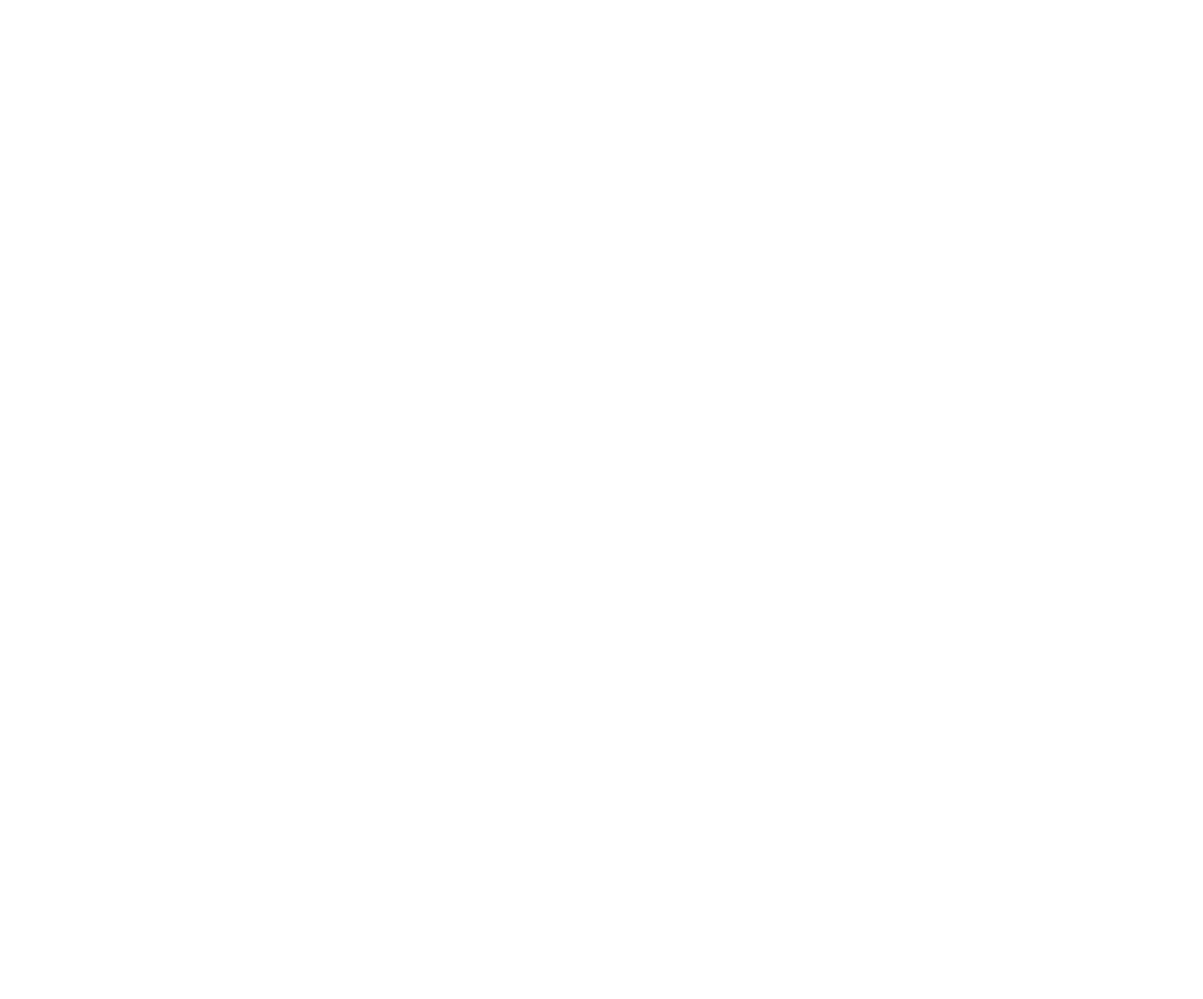
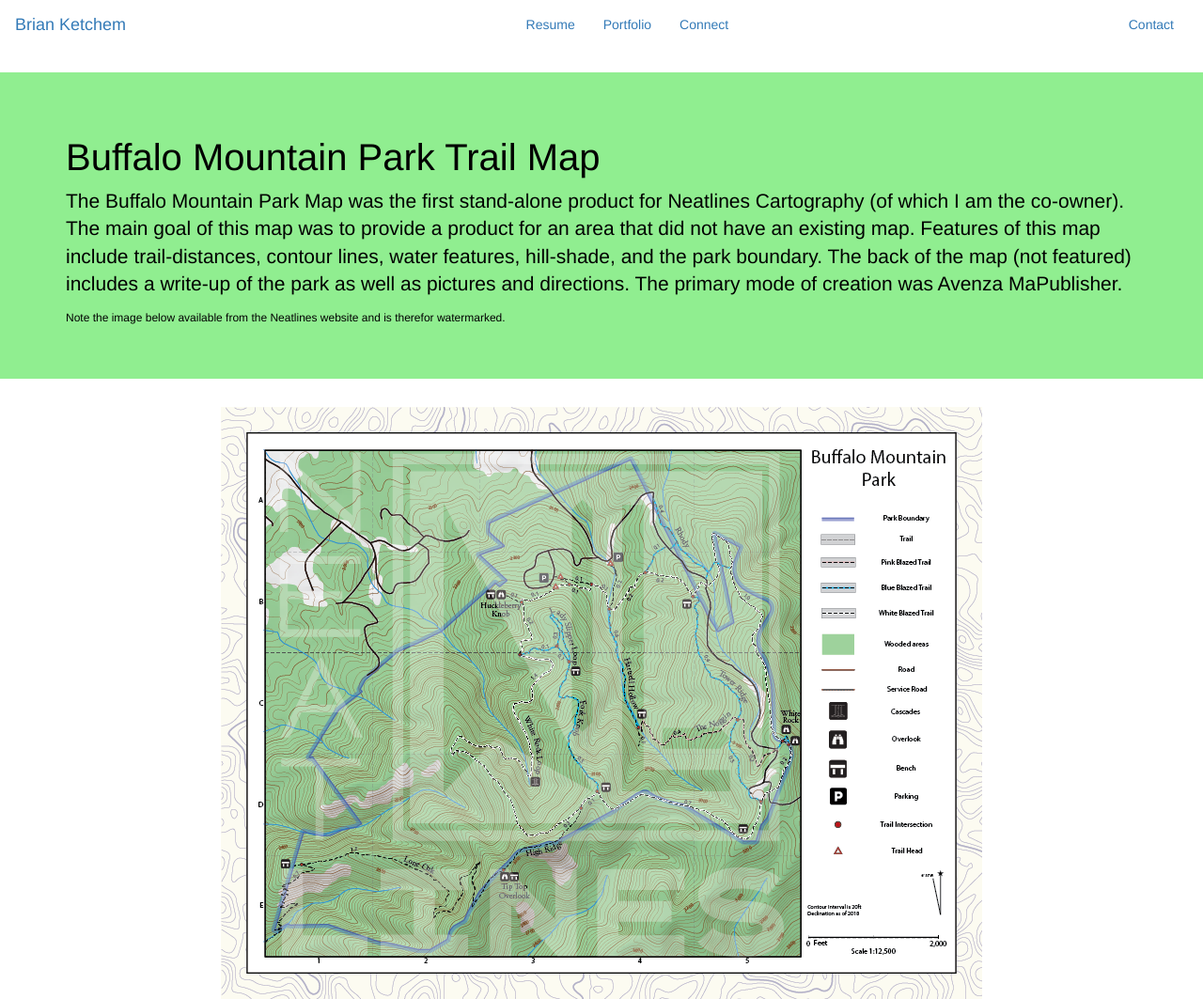
Before and after one commit to Ketchem/Portfolio, a plain HTML site: page Portfolio/BuffaloMountain.html in a window 1280 px wide. Shown: the whole page at 94% size. Before the commit the page ends 800 px from the top, so only its background shows below. Drawn offline with Linux system fonts and the light colour scheme.

Commit message:
Added Buffalo Mountain Portfolio Page

```diff
--- a/Portfolio/BuffaloMountain.html
+++ b/Portfolio/BuffaloMountain.html
@@ -3,8 +3,62 @@
 <head>
     <meta charset="UTF-8">
     <title>Title</title>
+
+    <!------------ Bootstrap Stylesheet Links ---------->
+    <link rel="stylesheet" href="../css/bootstrap.min.css">
+    <link rel="stylesheet" href="../css/bootstrap-theme.min.css">
+    <link rel="stylesheet" href="../css/portfolioPiece.css">
 </head>
 <body>
 
+    <nav class= "navbar">
+        <div class="container-fluid">
+            <div class="navbar-header">
+                <button type="button" class="navbar-toggle" data-toggle="collapse" data-target="#navbar">
+                    <span class="sr-only">Toggle navigation</span> <!-- Used for screen readers for accessibility -->
+                    <span class="glyphicon glyphicon-menu-hamburger"></span>
+                    <span class="menu"> Menu</span>
+                </button>
+                <a class="navbar-brand" href="#">Brian Ketchem</a>
+            </div>
+            <div id="navbar" class="collapse navbar-collapse center"> <!-- Links to include in navbar -->
+                <ul class="nav navbar-nav navbar-inner center">  <!-- Unordered list for links on navbar -->
+                    <li><a href="../resume.html">Resume</a></li>
+                    <li><a href="../portfolio.html">Portfolio</a></li>
+                    <li><a href="../connect.html">Connect</a></li>
+                </ul>
+                <ul class="nav navbar-nav navbar-right">
+                    <li><a href="../contact.html">Contact</a></li>
+                </ul>
+            </div> <!-- end .navbar-collapse -->
+        </div> <!-- end .container -->
+    </nav> <!-- end navigation bar -->
+
+    <div class="jumbotron">
+        <div class="container" id="banner">
+            <h2 class="display-4">Buffalo Mountain Park Trail Map</h2>
+            <p class="lead">The Buffalo Mountain Park Map was the first stand-alone product for
+                Neatlines Cartography (of which I am the co-owner). The main goal of this map was to provide
+                a product for an area that did not have an existing map. Features of this map include trail-distances,
+                contour lines, water features, hill-shade, and the park boundary. The back of the map (not featured)
+                includes a write-up of the park as well as pictures and directions. The primary mode of creation was
+                Avenza MaPublisher. </p>
+            <h6>
+                Note the image below available from the Neatlines website and is therefor watermarked.
+            </h6>
+        </div>
+    </div>
+
+    <div class="flex-container">
+        <div id="flex-item" class="flex-container flex-row">
+            <img class="img-responsive" src="../assets/BuffaloMountain.png"/>
+        </div>
+    </div>
+
+
+    <script type = "text/javascript" src="../lib/jquery-3.3.1.min.js"></script>
+    <script type = "text/javascript" src="../lib/bootstrap.min.js"></script>
+    <script type = "text/javascript" src="../lib/customfunctions.js"></script>
+
 </body>
 </html>
--- /dev/null
+++ b/css/portfolioPiece.css
@@ -0,0 +1,62 @@
+html, body, .viewport {
+    width: 100%;
+    height: 100%;
+    margin: 0;
+}
+
+.center{
+    text-align: center;
+    display:inline-block;
+    float: none;
+    justify-content: center;
+}
+
+.jumbotron{
+    background:lightgreen;
+    text-align: left;
+    display:flex;
+}
+
+.display-4{
+    font-size: 30pt;
+}
+
+#banner
+{
+    background: transparent;
+    color: black;
+}
+
+.container-fluid{
+    justify-content: center;
+    align-content: center;
+}
+
+.flex-container {
+    display: -webkit-box;
+    display: -webkit-flex;
+    display: -moz-box;
+    display: -ms-flexbox;
+    display: flex;
+    -webkit-box-align: center;
+    -webkit-align-items: center;
+    -moz-box-align: center;
+    -ms-flex-align: center;
+    align-items: center;
+    -webkit-box-pack: center;
+    -webkit-justify-content: center;
+    -moz-box-pack: center;
+    -ms-flex-pack: center;
+    justify-content: center;
+    top: 0;
+    right: 0;
+    bottom: 0;
+    left: 0;
+}
+
+#flex-item{
+    height: auto;
+    width: 100%;
+    align-items: center;
+    justify-content: center;
+}
```
